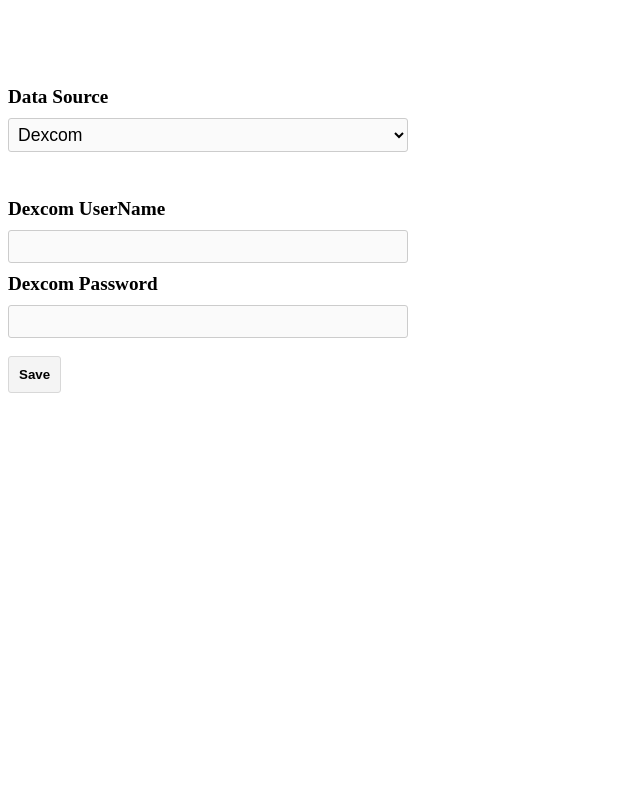
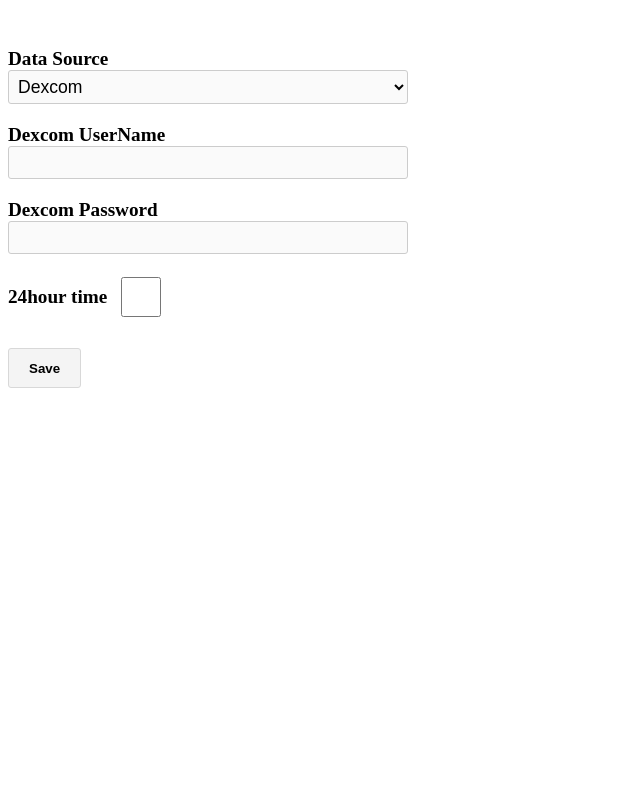
Before and after one commit to bassettb/SugarPiDisplay, a Flask app: template sugarpidisplay/sugarpiconfig/templates/setup.html in a window 1280 px wide. Shown: the whole page, without its empty margins (0-640 px from the left). Run offline with Flask 2, Linux system fonts and the light colour scheme; the template is opened without the code that fills it: values that come from a table or form of the project are taken from there, others are empty.

Commit message:
cleanup config page styling

```diff
--- a/sugarpidisplay/sugarpiconfig/static/main.css
+++ b/sugarpidisplay/sugarpiconfig/static/main.css
@@ -1,26 +1,13 @@
-/* Contact form */
-
-
 body {
-    padding-top: 50px;
+    padding-top: 20px;
     padding-bottom: 20px;
 }
 
-/* Set padding to keep content from hitting the edges */
 .body-content {
     padding-left: 15px;
     padding-right: 15px;
 }
 
-/* Set width on the form input elements since they're 100% wide by default
-input,
-select,
-textarea {
-    max-width: 280px;
-}
-*/
-
-/* styles for validation helpers */
 .field-validation-error {
     color: #b94a48;
 }
@@ -47,20 +34,21 @@ input[type="checkbox"].input-validation-error {
 
 
 
-
-
 form label {
     font-size: 1.2em;
     font-weight: bold;
-    display: block;
-    padding: 10px 0;
+    padding-right: 10px;
 }
 
-form select#data_source,
-form input#dexcom_user,
-form input#dexcom_pass,
-form input#ns_url,
-form input#ns_token {
+form .block {
+    padding-top: 20px;
+    display: flex;
+    align-items: center;
+}
+
+form select,
+form input[type=password],
+form input[type=text] {
     width: 400px;
     background-color: #fafafa;
     border-radius: 3px;
@@ -70,8 +58,8 @@ form input#ns_token {
 }
 
 form input[type=checkbox] {
-    width: 30px;
-    height: 30px;
+    width: 40px;
+    height: 40px;
     border-radius: 3px;
     border: 1px solid #cccccc;
     padding: 5px;
@@ -82,13 +70,19 @@ form input[type=submit] {
     display: block;
     border-radius: 3px;
     border: 1px solid #d8d8d8;
-    padding: 10px;
+    padding: 10px 20px;
+    height: 40px;
+    margin: 10px 0;
     font-weight: bold;
     text-align: center;
     color: #000000;
     background-color: #f4f4f4;
     background-image: linear-gradient(top, #f4f4f4, #e5e5e5);
     filter: progid:DXImageTransform.Microsoft.gradient(GradientType=0,startColorstr=#f4f4f4, endColorstr=#e5e5e5);
+}
+
+form select#unit {
+    width: 120px;
 }
 
 form input[type=submit]:hover {
@@ -99,7 +93,6 @@ form input[type=submit]:hover {
     filter: progid:DXImageTransform.Microsoft.gradient(GradientType=0,startColorstr=#dbdbdb, endColorstr=#cccccc);
 }
 
-/* Message flashing */
 .flash {
     background-color: #FBB0B0;
     padding: 10px;
--- a/sugarpidisplay/sugarpiconfig/templates/setup.html
+++ b/sugarpidisplay/sugarpiconfig/templates/setup.html
@@ -1,27 +1,33 @@
 <html>
+
 <head>
   <link rel="stylesheet" href="{{ url_for('static', filename='main.css') }}" />
-<meta name="viewport" content="width=device-width"/>
+  <meta name="viewport" content="width=device-width" />
 </head>
 
 <body>
   <form method="POST" action="{{ url_for('setup') }}" name="configForm">
-    <br />
-    {{ form.data_source.label}}    {{ form.data_source}}
-    <br />
-    {{ form.use_animation.label}}    {{ form.use_animation}}
-    <br />
-    <br />
-    <div class="setting dexcom">
-        {{ form.dexcom_user.label }} {{ form.dexcom_user(size=40) }}
-        <br />
-        {{ form.dexcom_pass.label }} {{ form.dexcom_pass(size=40) }}
+    <div class="block">{{ form.data_source.label}}</div>
+    <div>{{ form.data_source}}</div>
+    <div class="toggle dexcom">
+      <div class="block">{{ form.dexcom_user.label }}</div>
+      <div>{{ form.dexcom_user(size=40) }}</div>
+      <div class="block">{{ form.dexcom_pass.label }}</div>
+      <div>{{ form.dexcom_pass(size=40) }}</div>
     </div>
-    <div class="setting nightscout">
-        {{ form.ns_url.label }} {{ form.ns_url(size=200) }}
-        <br />
-        {{ form.ns_token.label }} {{ form.ns_token(size=40) }}
+    <div class="toggle nightscout">
+      <div class="block">{{ form.ns_url.label }}</div>
+      <div>{{ form.ns_url(size=200) }}</div>
+      <div class="block">{{ form.ns_token.label }}</div>
+      <div>{{ form.ns_token(size=40) }}</div>
     </div>
+    <div class="block">
+      {{ form.time24hour.label}} {{ form.time24hour}}
+    </div>
+    <div class="block" style="display: none;">
+      {{ form.unit.label}} {{ form.unit}}
+    </div>
+
     <br />
     <input type="submit" value="Save">
 
@@ -33,7 +39,7 @@
   <script>
     function setVisibility() {
       source = document.configForm.data_source.value;
-        Array.from(document.getElementsByClassName("setting")).forEach(
+      Array.from(document.getElementsByClassName("toggle")).forEach(
         function (element, index, array) {
           element.style.display = (element.classList.contains(source)) ? 'block' : 'none';
         })
@@ -43,4 +49,5 @@
     document.configForm.data_source.onchange = setVisibility
   </script>
 </body>
+
 </html>
```
Lines whose indentation alone changed are shown as unchanged.
